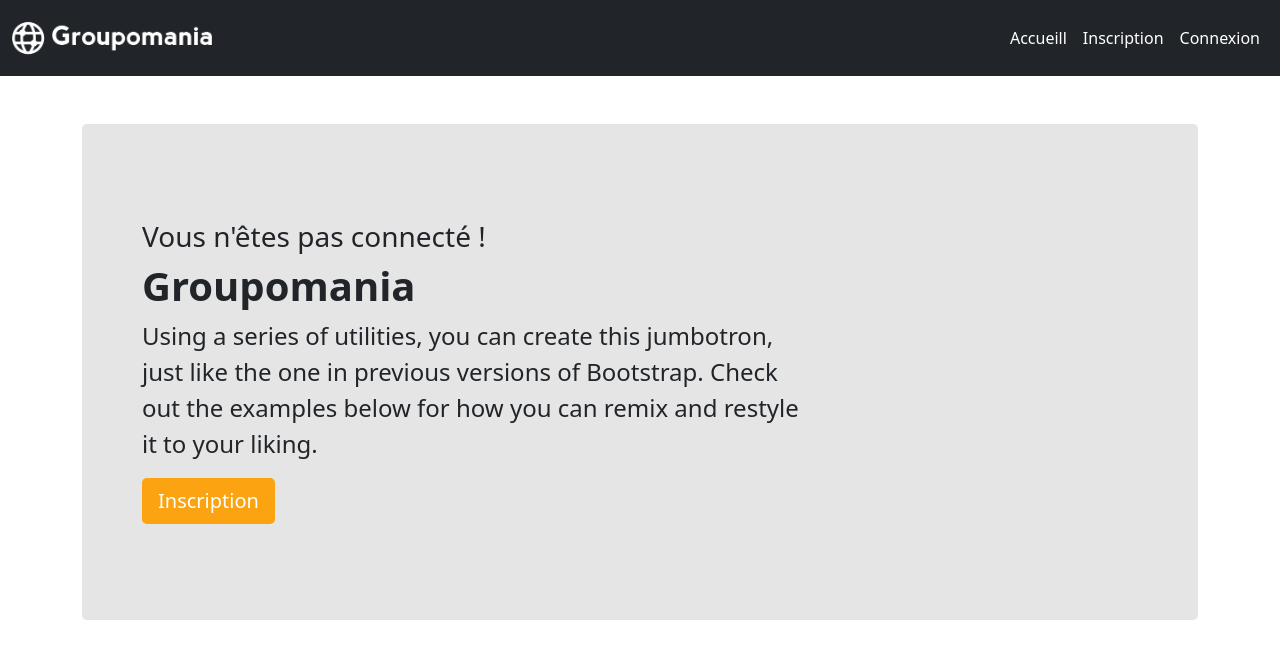
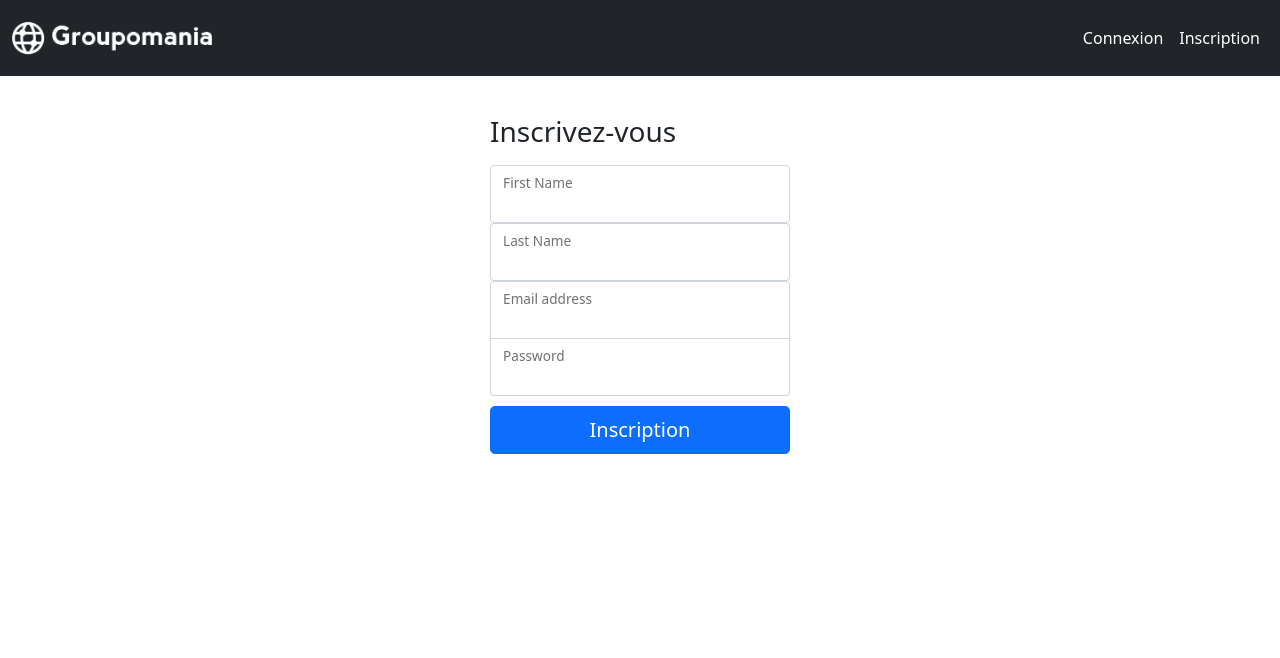
Before and after one commit to SarahBoulfani/SarahBoulfani_7_01042022, a Vue app in the folder frontend/: page / in a window 1280 px wide. Shown: the top 658 px of the page. Built offline with nearby package versions, Linux system fonts and the light colour scheme; no server answers.

Commit message:
Déconnexion Ok

```diff
--- a/frontend/src/App.vue
+++ b/frontend/src/App.vue
@@ -1,24 +1,13 @@
 <template>
- <div id="app">
-<!-- navbar -->
-<NavBar/>
-<!-- form -->
-
-   <router-view/>
-
-</div>
-
+  <div id="app">
+    <router-view />
+  </div>
 </template>
 
 <script>
-import NavBar from './components/NavBar.vue'
-
 export default {
-  name : 'App',
-  components: {
-    NavBar
-    }
-}
+  name: "App",
+};
 </script>
 
 
@@ -28,7 +17,6 @@ export default {
   max-width: 330px;
   padding: 15px;
   margin: auto;
-
 }
 
 .form-signin .checkbox {
--- a/frontend/src/components/NavBar.vue
+++ b/frontend/src/components/NavBar.vue
@@ -2,21 +2,30 @@
   <nav class="navbar navbar-expand-md navbar-dark bg-dark mb-4">
     <div class="container-fluid">
       <div class="logo">
-    <router-link to="/" class="navbar-brand" href="#"><img  class="me-3" src="../assets/icon-left-font-monochrome-white.png" alt="Logo Groupomania" ></router-link>
+        <router-link to="#" class="navbar-brand" href="#"
+          ><img
+            class="me-3"
+            src="../assets/icon-left-font-monochrome-white.png"
+            alt="Logo Groupomania"
+        /></router-link>
       </div>
-    <div >
+      <div>
         <ul class="navbar-nav me-auto mb-2 mb-md-0">
           <li class="nav-item">
-          <router-link to="/" class="nav-link active" href="#">Accueill</router-link>
+            <router-link to="/AccueilView" class="nav-link active" href="#"
+              >Accueill</router-link
+            >
           </li>
           <li class="nav-item">
-          <router-link to="/SignupView" class="nav-link active" href="#">Inscription</router-link>
-        </li>
-         <li class="nav-item">
-          <router-link to="/LoginView" class="nav-link active" href="#">Connexion</router-link>
+            <router-link
+              @click="logout"
+              to="/LoginView"
+              class="nav-link active"
+              href="#"
+              >Déconnexion</router-link
+            >
           </li>
         </ul>
-
       </div>
     </div>
   </nav>
@@ -25,19 +34,21 @@
 
 <script>
 export default {
-   name:'NavBar',
-}
+  name: "NavBar",
+  methods: {
+    logout() {
+      localStorage.clear();
+    },
+  },
+};
 </script>
 
 <style lang="scss">
- .logo{
-    img{
+.logo {
+  img {
     object-fit: cover;
     width: 200px;
     height: 60px;
-
-
   }
 }
-
 </style>
--- a/frontend/src/store/index.js
+++ b/frontend/src/store/index.js
@@ -1,7 +1,7 @@
 import { createStore } from 'vuex'
 
 export default createStore({
-  state: {
+  state:{
   },
   getters: {
   },
--- a/frontend/src/views/AccueilView.vue
+++ b/frontend/src/views/AccueilView.vue
@@ -1,5 +1,6 @@
 <template>
   <main>
+    <NavBar/>
   <div class="container py-4">
 
     <div class="p-5 mb-4 bg-light rounded-3 back">
@@ -22,15 +23,21 @@
 
 
 <script>
+import NavBar from '../components/NavBar.vue'
 import axios from 'axios'
+
 export default {
   name : 'AccueilView',
+   components: {
+    NavBar
+    },
 
   data() {
     return {
       user: null
     }
   },
+
   created() {
     const id = localStorage.getItem('userId')
     axios.get(`http://localhost:3000/api/user/${id}`)
@@ -41,7 +48,9 @@ export default {
      .catch((error ) => {
       console.log(error);
     });
+
   },
+
 
 }
 </script>
--- a/frontend/src/views/LoginView.vue
+++ b/frontend/src/views/LoginView.vue
@@ -1,55 +1,106 @@
 <template>
+  <div>
+    <!-- nav -->
+    <nav class="navbar navbar-expand-md navbar-dark bg-dark mb-4">
+      <div class="container-fluid">
+        <div class="logo">
+          <router-link to="#" class="navbar-brand" href="#"
+            ><img
+              class="me-3"
+              src="../assets/icon-left-font-monochrome-white.png"
+              alt="Logo Groupomania"
+          /></router-link>
+        </div>
+        <div>
+          <ul class="navbar-nav me-auto mb-2 mb-md-0">
+            <li class="nav-item">
+              <router-link to="/LoginView" class="nav-link active" href="#"
+                >Connexion</router-link
+              >
+            </li>
+            <li class="nav-item">
+              <router-link to="/" class="nav-link active" href="#"
+                >Inscription</router-link
+              >
+            </li>
+          </ul>
+        </div>
+      </div>
+    </nav>
+    <!-- form -->
     <form @submit.prevent="login" class="form-signin">
-
       <h1 class="h3 mb-3 fw-normal">Please sign in</h1>
-
+      <!-- Si il ya une erreur -->
+          <ErrorMsg v-if="error" :error="error"/>
       <div class="form-floating">
-      <input type="email" class="form-control" id="floatingInput" v-model="email" required>
+        <input
+          type="email"
+          class="form-control"
+          id="floatingInput"
+          v-model="email"
+          required
+        />
         <label for="floatingInput">Email address</label>
       </div>
 
       <div class="form-floating">
-      <input type="password" class="form-control" id="floatingPassword" v-model="password" required>
+        <input
+          type="password"
+          class="form-control"
+          id="floatingPassword"
+          v-model="password"
+          required
+        />
         <label for="floatingPassword">Password</label>
       </div>
 
-    <button class="w-100 btn btn-lg btn-primary" type="submit">Connexion</button>
-
+      <button class="w-100 btn btn-lg btn-primary" type="submit">
+        Connexion
+      </button>
     </form>
+  </div>
 </template>
 
 <script>
-import axios from'axios';
-
+import axios from "axios";
+import ErrorMsg from '../components/ErrorMsg';
 
 export default {
-  name : 'LoginView',
+  name: "LoginView",
+  components:{
+    ErrorMsg
+  },
 
   data() {
     return {
-      email:'',
-      password:'',
-    }
+      email: "",
+      password: "",
+      error:''
+    };
   },
   methods: {
-    login(){
-      axios.post('http://localhost:3000/api/user/login',{
-          email:this.email,
-          password:this.password
+    login() {
+      axios
+        .post("http://localhost:3000/api/user/login", {
+          email: this.email,
+          password: this.password,
         })
-      .then(response =>{console.log(response)
-      localStorage.setItem('token', response.data.token);
-      localStorage.setItem('userId', response.data.userId);
+        .then((response) => {
+          console.log(response);
+          localStorage.setItem("token", response.data.token);
+          localStorage.setItem("userId", response.data.userId);
+
           //redirection vers la page d'accueil
-      this.$router.push('/')
+          this.$router.push("/ProfilView");
         })
 
-      .catch(error=>{console.log(error)})
-
-    }
+        .catch((error) => {
+          console.log(error);
+          this.error='Email et/ou mot de passe incorrect(s)'
+        });
     },
-
-}
+  },
+};
 </script>
 
 
--- /dev/null
+++ b/frontend/src/views/ProfilView.vue
@@ -0,0 +1,15 @@
+<template>
+  <div>
+    <NavBar />
+  </div>
+</template>
+<script>
+import NavBar from "../components/NavBar.vue";
+export default {
+  name: "ProfilView",
+  components: {
+    NavBar,
+  },
+  methods: {},
+};
+</script>
--- a/frontend/src/views/SignupView.vue
+++ b/frontend/src/views/SignupView.vue
@@ -1,65 +1,124 @@
 <template>
-
-   <form @submit.prevent="signup" class="form-signin" >
+  <div>
+    <!-- nav -->
+    <nav class="navbar navbar-expand-md navbar-dark bg-dark mb-4">
+      <div class="container-fluid">
+        <div class="logo">
+          <router-link to="#" class="navbar-brand" href="#"
+            ><img
+              class="me-3"
+              src="../assets/icon-left-font-monochrome-white.png"
+              alt="Logo Groupomania"
+          /></router-link>
+        </div>
+        <div>
+          <ul class="navbar-nav me-auto mb-2 mb-md-0">
+            <li class="nav-item">
+              <router-link to="/LoginView" class="nav-link active" href="#"
+                >Connexion</router-link
+              >
+            </li>
+            <li class="nav-item">
+              <router-link to="/" class="nav-link active" href="#"
+                >Inscription</router-link
+              >
+            </li>
+          </ul>
+        </div>
+      </div>
+    </nav>
+    <!-- form -->
+    <form @submit.prevent="signup" class="form-signin">
       <h1 class="h3 mb-3 fw-normal">Inscrivez-vous</h1>
 
+
       <div class="form-floating">
-      <input type="text" class="form-control" id="floatingInput-firstname" v-model="firstname" required>
+        <input
+          type="text"
+          class="form-control"
+          id="floatingInput-firstname"
+          v-model="firstname"
+          required
+        />
         <label for="floatingInput-firstname">First Name</label>
       </div>
 
       <div class="form-floating">
-      <input type="text" class="form-control" id="floatingInput-lastname" v-model="lastname" required>
+        <input
+          type="text"
+          class="form-control"
+          id="floatingInput-lastname"
+          v-model="lastname"
+          required
+        />
         <label for="floatingInput-lastname">Last Name</label>
       </div>
 
       <div class="form-floating">
-      <input type="email" class="form-control" id="floatingInput" v-model="email" required>
+        <input
+          type="email"
+          class="form-control"
+          id="floatingInput"
+          v-model="email"
+          required
+        />
         <label for="floatingInput">Email address</label>
       </div>
 
-
       <div class="form-floating">
-      <input type="password" class="form-control" id="floatingPassword" v-model="password" required>
+        <input
+          type="password"
+          class="form-control"
+          id="floatingPassword"
+          v-model="password"
+          required
+        />
         <label for="floatingPassword">Password</label>
       </div>
 
-    <button class="w-100 btn btn-lg btn-primary" type="submit">Inscription</button>
-
+      <button class="w-100 btn btn-lg btn-primary" type="submit">
+        Inscription
+      </button>
     </form>
-
-
-
+  </div>
 </template>
 <script>
-import axios from 'axios';
+import axios from "axios";
+
 export default {
-  name : 'SignupView',
+  name: "SignupView",
+
   data() {
     return {
-      firstname:'',
-      lastname:'',
-      email:'',
-      password:'',
-    }
+      firstname: "",
+      lastname: "",
+      email: "",
+      password: "",
+
+    };
   },
   methods: {
-    signup(){
-      axios.post('http://localhost:3000/api/user/signup', {
+    signup() {
+      axios
+        .post("http://localhost:3000/api/user/signup", {
           firstname: this.firstname,
           lastname: this.lastname,
-        email:this.email,
-        password:this.password
+          email: this.email,
+          password: this.password,
         })
-      .then(response =>{console.log(response)
+        .then((response) => {
+          console.log(response);
           //redirection vers la page d'accueil
-      this.$router.push('/LoginView')
+          this.$router.push("/ProfilView");
+          alert("Votre inscription est validé");
         })
-      .catch(error=>{console.log(error)})
-    }
+        .catch((error) => {
+          console.log(error);
+
+        });
     },
-
-}
+  },
+};
 </script>
 
 
```
Also changed, not shown: frontend/src/router/index.js (+10 -3 lines), 1 other file (tests, documents, lock files or other folders). Lines whose indentation alone changed are shown as unchanged.
